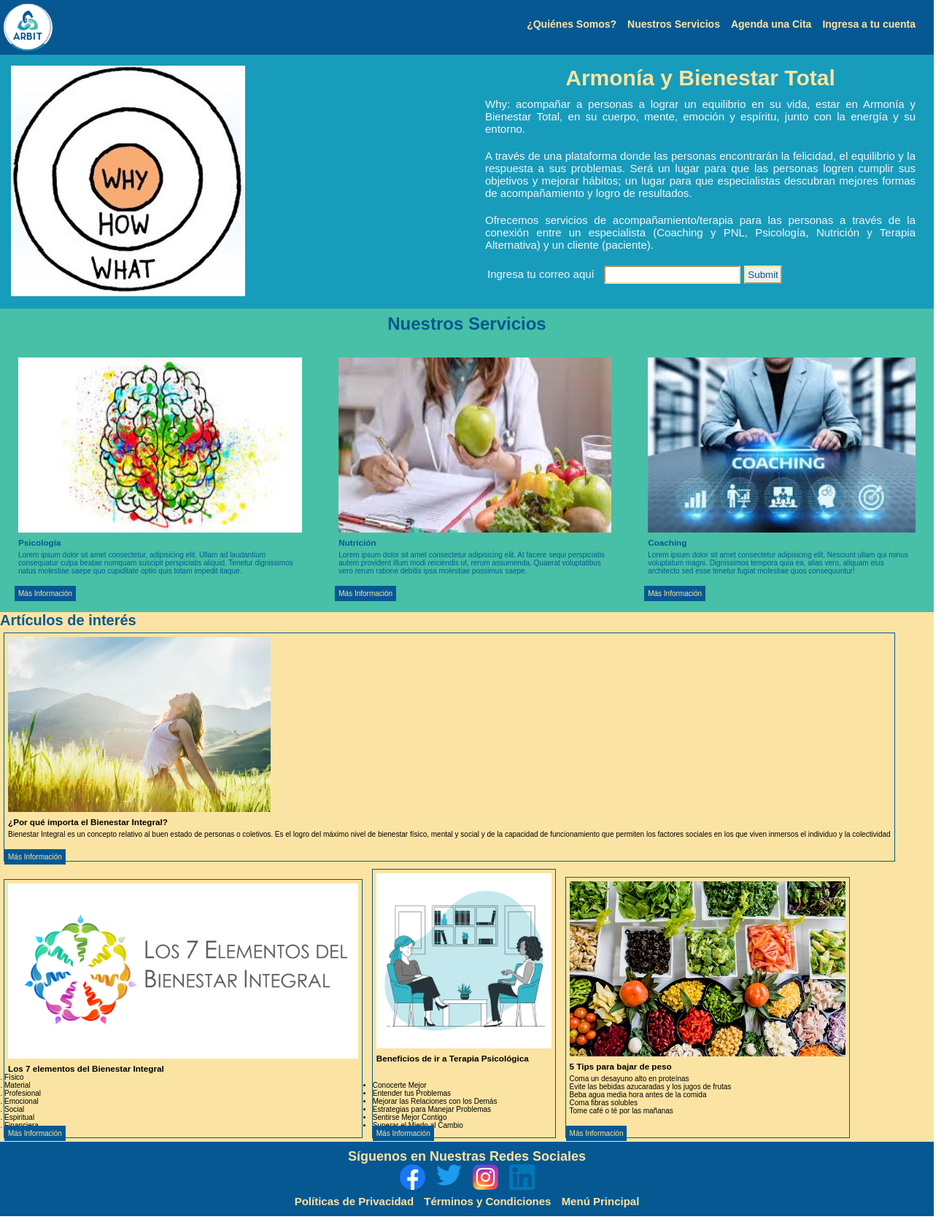
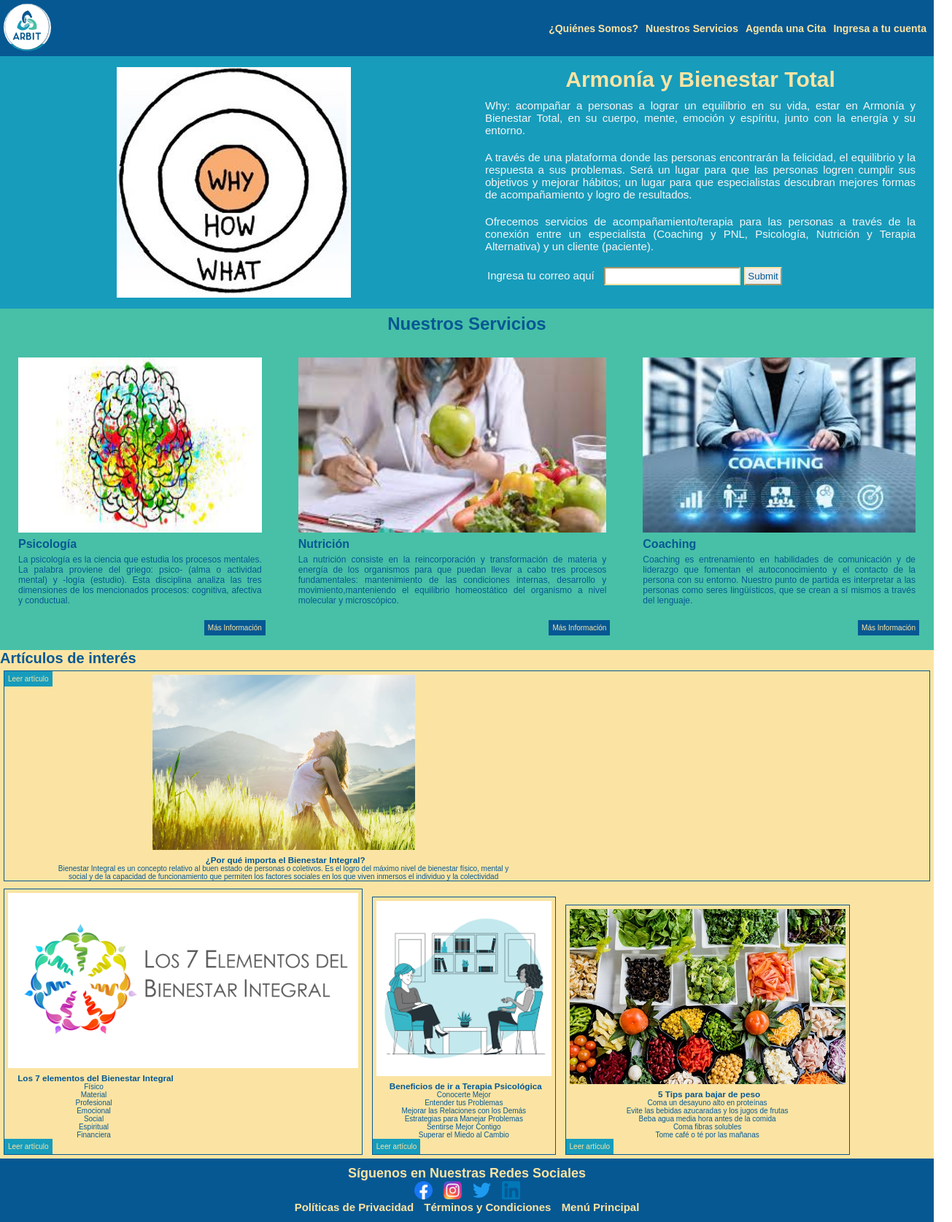
Before and after one commit to ChardoNiex/Proyecto1-Landing-Venta-DWFSC12, a plain HTML site: page Index.html in a window 1280 px wide. Shown: the whole page at 73% size, 1305 px wide, since content can reach past the window. Drawn offline with Linux system fonts and the light colour scheme.

Commit message:
Último Commit

```diff
--- a/Index.html
+++ b/Index.html
@@ -6,17 +6,17 @@
     <meta name="viewport" content="width=device-width, initial-scale=1.0">
     <title>ARBIT</title>
     <link rel="stylesheet" href="./style.css">
-
 </head>
 <body>
-    <header class="header">
-        <figure class="header_logo">
+    <header>
+        <div class="header_div">
+            <figure class="header_div logo">
                     <a href="Página Principal">
                         <img src="./Imágenes/Logo ARBIT.jpg" alt="Logo">
                     </a>
             </figure>
-        <nav class="nav_header">
-            <ul class="nav_right_section">
+            <nav>
+                <ul class="header_div nav_right_section">
                     <li>
                         <a class="nav_list" href="¿Quiénes_Somos?">¿Quiénes Somos?</a>
                     </li>
@@ -30,6 +30,7 @@
                         <a class="nav_list" href="Ingresa-a-tu-cuenta">Ingresa a tu cuenta</a>
                     </li>
                 </ul>
+        </div>
         </nav>
     </header>
     <main class="jumbotron">
@@ -62,40 +63,49 @@
             <article>
                 <img src="./Imágenes/Psicología.jpeg" alt="Psicología">
                 <h1>Psicología</h1>
-                <p>Lorem ipsum dolor sit amet consectetur, adipisicing elit. Ullam ad laudantium consequatur culpa beatae numquam suscipit perspiciatis aliquid. Tenetur dignissimos natus molestiae saepe quo cupiditate optio quis totam impedit itaque.</p>
+                <p>La psicología es la ciencia que estudia los procesos mentales. La palabra proviene del griego: psico- (alma o actividad mental) y -logía (estudio). Esta disciplina analiza las tres dimensiones de los mencionados procesos: cognitiva, afectiva y conductual.
+                </p>
                 <a href="Más_Información_Psicología">Más Información</a>
                 </form>
             </article>
             <article>
                 <img src="./Imágenes/Nutrición.jpeg" alt="Nutrición">
                 <h1>Nutrición</h1>
-                <p>Lorem ipsum dolor sit amet consectetur adipisicing elit. At facere sequi perspiciatis autem provident illum modi reiciendis ut, rerum assumenda. Quaerat voluptatibus vero rerum ratione debitis ipsa molestiae possimus saepe.</p>
+                <p>La nutrición consiste en la reincorporación y transformación de materia y energía de los organismos para que puedan llevar a cabo tres procesos fundamentales: mantenimiento de las condiciones internas, desarrollo y movimiento,manteniendo el equilibrio homeostático del organismo a nivel molecular y microscópico.
+                </p>
                 <a href="Más_Información_Psicología">Más Información</a>
             </article>
             <article>
                 <img src="./Imágenes/Coaching.jpeg" alt="Coaching">
                 <h1>Coaching</h1>
-                <p>Lorem ipsum dolor sit amet consectetur adipisicing elit. Nesciunt ullam qui minus voluptatum magni. Dignissimos tempora quia ea, alias vero, aliquam eius architecto sed esse tenetur fugiat molestiae quos consequuntur!</p>
+                <p>Coaching es entrenamiento en habilidades de comunicación y de liderazgo que fomentan el autoconocimiento y el contacto de la persona con su entorno. Nuestro punto de partida es interpretar a las personas como seres lingüísticos, que se crean a sí mismos a través del lenguaje.
+                </p>
                 <a href="Más_Información_Psicología">Más Información</a>
             </article>
         </section>
     </main>
-    <main id="blog">
+    <main class="blog">
         <div>
-            <h1>Artículos de interés</h1>
+            <h1 class="blog_title">Artículos de interés</h1>
         </div>
         <section class="section_blog">
             <article>
+                <div class="div_blog">
                     <img src="./Imágenes/Bienestar integral.jpg" alt="Bienestar Integral">
+                <div>
                     <h1>¿Por qué importa el Bienestar Integral?</h1>
                     <p>Bienestar Integral es un concepto relativo al buen estado de personas o coletivos. Es el logro del máximo nivel de bienestar físico, mental y social y de la capacidad de funcionamiento que permiten los factores sociales en los que viven inmersos el individuo y la colectividad</p>
-                <a href="Más_Información_Blog_Bienestar_Integral">Más Información</a>
+                </div>
+                </div>
+                <a href="Más_Información_Blog_Bienestar_Integral">Leer artículo</a>
                 </form>
             </article>
             <article>
+                <div class="div_blog">
                     <img src="./Imágenes/7 elementos del Bienestar Integral.png" alt="7 elementos">
+                <div>
                 <h1>Los 7 elementos del Bienestar Integral</h1>
-                    <ol>
+                    <ol class="art_list">
                         <li>Físico</li>
                         <li>Material</li>
                         <li>Profesional</li>
@@ -104,14 +114,19 @@
                         <li>Espiritual</li>
                         <li>Financiera</li>
                     </ol>
-                <a href="Más_Información__Blog_7_elementos">Más Información</a>
+                <a href="Más_Información__Blog_7_elementos">Leer artículo</a>
                 </form>
+                </div>
+                </div>
             </article>
             <article>
+                <div class="div_blog">
                     <img src="./Imágenes/TerapiaPsic.png" alt="Terapia Psic">
+                </div>
+                <div>
                     <h1>Beneficios de ir a Terapia Psicológica</h1>
                     <p>
-                    <ul>
+                        <ul class="art_list">
                         <li>Conocerte Mejor</li>
                         <li>Entender tus Problemas</li>
                         <li>Mejorar las Relaciones con los Demás</li>
@@ -119,14 +134,19 @@
                         <li>Sentirse Mejor Contigo</li>
                         <li>Superar el Miedo al Cambio</li>
                     </ul>
-                <a href="Más_Información_Blog_Terapia">Más Información</a>
+                </div>
+                <a href="Más_Información_Blog_Terapia">Leer artículo</a>
                 </form>
             </article>
             <article>
+                <div class="div_blog">
                     <img src="./Imágenes/Nutrición Balanceada.jpg" alt="Nutrición">
+                </div>
+                <div>
                     <h1>5 Tips para bajar de peso</h1>
                         <p>Coma un desayuno alto en proteínas <br> Evite las bebidas azucaradas y los jugos de frutas <br> Beba agua media hora antes de la comida <br> Coma fibras solubles <br>Tome café o té por las mañanas</p>
-                <a href="Más_Información_Psicología">Más Información</a>
+                    <a href="Más_Información_Psicología">Leer artículo</a>
+                </div>
                 </form>
             </article>
     </main>
@@ -134,10 +154,18 @@
         <div id="div_footer">
             <div>Síguenos en Nuestras Redes Sociales</div>
             <ul id="nav_footer">
-                <li><img src="./Imágenes/fb.webp" alt="FB"></li>
-                <li><img src="./Imágenes/Twitter-logo.svg.webp" alt="Twitter"></li>
-                <li><img src="./Imágenes/IG.webp" alt="IG"></li>
-                <li><img src="./Imágenes/LinkedInlogo.png" alt="LinkedIn"></li>
+                <li class="footer_icon1">
+                    <a href="#"></a>
+                </li>
+                <li class="footer_icon2">
+                    <a href="#"></a>
+                </li>
+                <li class="footer_icon3">
+                    <a href="#"></a>
+                </li>
+                <li class="footer_icon4">
+                    <a href="#"></a>
+                </li>
             </ul>
             <span id="span_footer">
                 <a href="Privacy_Policy">Políticas de Privacidad</a>
--- a/style.css
+++ b/style.css
@@ -7,40 +7,44 @@
 html {
   font-size: 62.5%;
 }
-.header {
+a {
+    text-decoration: none;
+    cursor: pointer;
+}
+header {
     background-color: #065893;
     width: 100%;
-    height: 7.5rem;
+    height: auto;
+}
+a:hover{
+    color: red;
+}
+.nav_right_section{
+    display: flex;
+    justify-content: flex-end;
+    flex-wrap: wrap;
+}
+.header_div {
+    display: flex;
+    justify-content: space-between;
+    align-items: center;
+}
+header .header_div .logo img {
+    width: 75px;
+    height: 75px;
+    padding: 5px;
+    border-radius: 100%;
+}
+header nav .nav_right_section{
+    align-items: center;
+    list-style: none;
+    font-size: 1.2rem;
 }
 .nav_list{
-    text-decoration: none;
-    cursor: pointer;
+    margin-right: 10px;
     color: #fbe4a3;
     font-size: 1.4rem;
     font-weight: 600;
-}
-.header .header_logo img {
-    padding: 5px;
-    width: 100%;
-    height: 7.5rem;
-    border-radius: 100%;
-}
-.header_logo, .nav_header, .nav-right-section li{
-    display: inline-block;
-}
-.nav_header {
-    position: absolute;
-    right: 0%;
-}
-.nav_right_section{
-    font-size: 1.2rem;
-    text-align: center;
-    width: 100%;
-    height: auto;
-    display: flex;
-    list-style: none;
-    margin: 2.5rem;
-    gap: 15px;
 }
 .jumbotron{
     background-color: #179CBC;
@@ -49,7 +53,7 @@ html {
     display: flex;
 }
 .section_img{
-    /* display: flex; */
+    display: flex;
     margin: 15px;
     width: 100%;
     height: auto;
@@ -74,7 +78,6 @@ html {
     padding: 3px;
     margin-top: 10px;
     color: #065893;
-    cursor: pointer;
     border-color: #fbe4a3;
 }
 #services {
@@ -105,29 +108,42 @@ html {
 }
 .section_services h1 {
     padding-left: 5px;
+    font-size: 1.6rem;
+    font-weight: 700;
 }
 .section_services p {
     padding-bottom: 15px;
     margin: 5px;
+    font-size: 1.2rem;
+    text-align: justify;
 }
 .section_services article a {
     text-decoration: none;
     background-color: #065893;
     color: #fbe4a3;
     padding: 5px;
+    float: right;
 }
-#blog {
+.blog {
     background-color: #fbe4a3;
     width: 100%;
     height: auto;
     display: flex;
     flex-wrap: wrap;
 }
-#blog div {
+.blog_title{
+    display: flex;
+    justify-content: center;
+}
+.blog div {
     color:#065893;
     text-align: center;
+    justify-content: center;
+    height: auto;
+}
+.div_blog{
     display: flex;
-    justify-content: center;
+    align-items: center;
 }
 .section_blog article {
     margin: 5px;
@@ -135,6 +151,7 @@ html {
     border: 1px solid #065893;
 }
 .section_blog img {
+    height: auto;
     width: auto;
     height: 25rem;
     padding: 5px;
@@ -142,16 +159,17 @@ html {
 .section_blog h1 {
     padding-left: 5px;
 }
-.section_blog p {
-    padding-bottom: 15px;
-    margin: 5px;
-}
 .section_blog article a {
     text-decoration: none;
-    background-color: #065893;
+    background-color: #179CBC;
     color: #fbe4a3;
     padding: 5px;
+    float: left;
 }
+.art_list li{
+    list-style: none;
+}
+
 #footer {
     background-color: #065893;
     text-align: center;
@@ -171,37 +189,65 @@ html {
     display: flex;
     gap: 15px;
 }
-#nav_footer img {
-    width: 35px;
-    height: auto;
+#footer #div_footer #nav_footer .footer_icon1, .footer_icon2, .footer_icon3, .footer_icon4{
+    background-repeat: no-repeat;
+    background-position: center;
+    background-size: contain;
+    width: 25px;
+    height: 25px;
+}
+
+#footer #div_footer #nav_footer .footer_icon1 {
+    background-image: url(./Imágenes/fb.webp);
+
+}
+#footer #div_footer #nav_footer .footer_icon2 {
+    background-image: url(./Imágenes/IG.webp);
+}
+#footer #div_footer #nav_footer .footer_icon3 {
+    background-image: url(./Imágenes/Twitter-logo.svg.webp);
+}
+#footer #div_footer #nav_footer .footer_icon4 {
+    background-image: url(./Imágenes/LinkedInlogo.png);
 }
 #span_footer a{
-    text-decoration: none;
     color: #fbe4a3;
     padding: 5px;
     gap: 15px;
 }
 
-
-/*
-MediaQueries */
-
-/* @media (min-width: 600px){
-    .jumbotron{
+@media screen and (max-width:599px) {
+    .jumbotron {
         flex-wrap: wrap;
     }
-    .section_img, .section_text{
-        width: 50%;
+    #span_footer a{
+        color: red;
+    }
+    .section_services{
+        display: flex;
         flex-wrap: wrap;
     }
 }
-@media (min-width: 900px){
+
+@media screen and (min-width:600px) and (max-width: 1199px){
     .jumbotron {
-        width: 1400px;
-        margin-left: auto;
-        margin-right: auto;
+        display: flex;
     }
-    .section_img, .section_text{
+    .section_img{
+        display: flex;
+        justify-content: flex-end;
+    }
+}
+
+
+
+@media screen and (min-width:1200px){
+    .section_img{
+        display: flex;
+        justify-content: center;
+    }
+    .div_blog{
+        display: inline-block;
         width: 50%;
     }
-} */
+}
```
Also changed, not shown: escritorio.css (deleted), tablet.css (deleted), 1 other file. Lines whose indentation alone changed are shown as unchanged.
